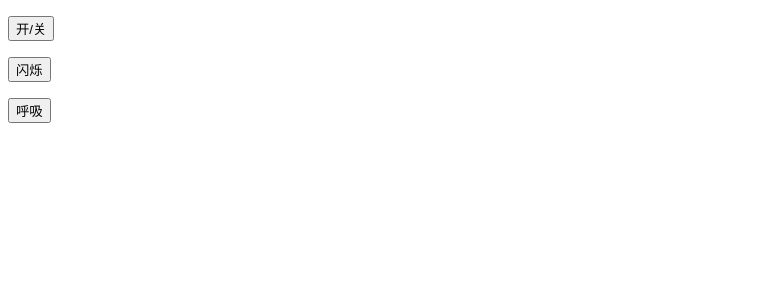
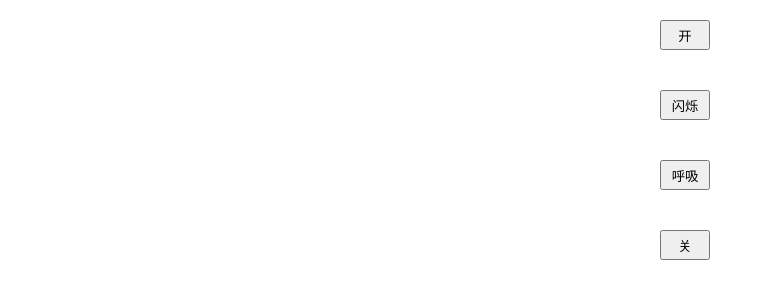
Before and after one commit to Thungghuan/ESP8266_codes, a plain HTML site: page Web_Control_LED/control.html in a window 1280 px wide. Shown: the whole page, without its empty margins (0-765 px from the left). Drawn offline with Linux system fonts and the light colour scheme.

Commit message:
完善功能

```diff
--- a/Web_Control_LED/control.html
+++ b/Web_Control_LED/control.html
@@ -3,11 +3,32 @@
 <head>
     <meta charset="UTF-8">
     <meta name="viewport" content="width=device-width, initial-scale=1.0">
-    <title>Document</title>
+    <style>
+        body{
+            margin: auto 50%;
+            align-items: center;
+            justify-content: center;
+        }
+        button{
+            margin: 20px;
+            width: 50px;
+            height: 30px;
+        }
+    </style>
+    <title>Control the LED_BUILTIN</title>
 </head>
 <body>
-    <p><button>开/关</button></p>
-    <p><button>闪烁</button></p>
-    <p><button>呼吸</button></p>
+    <form action="/LEDChange" method="POST">
+        <button>开</button>
+    </form>
+    <form action="/LEDblink" method="POST">
+        <button>闪烁</button>
+    </form>
+    <form action="/LEDbreathe" method="POST">
+        <button>呼吸</button>
+    </form>
+    <form action="/LEDStop" method="POST">
+        <button>关</button>
+    </form>
 </body>
 </html>
```
Also changed, not shown: 1 other file.
